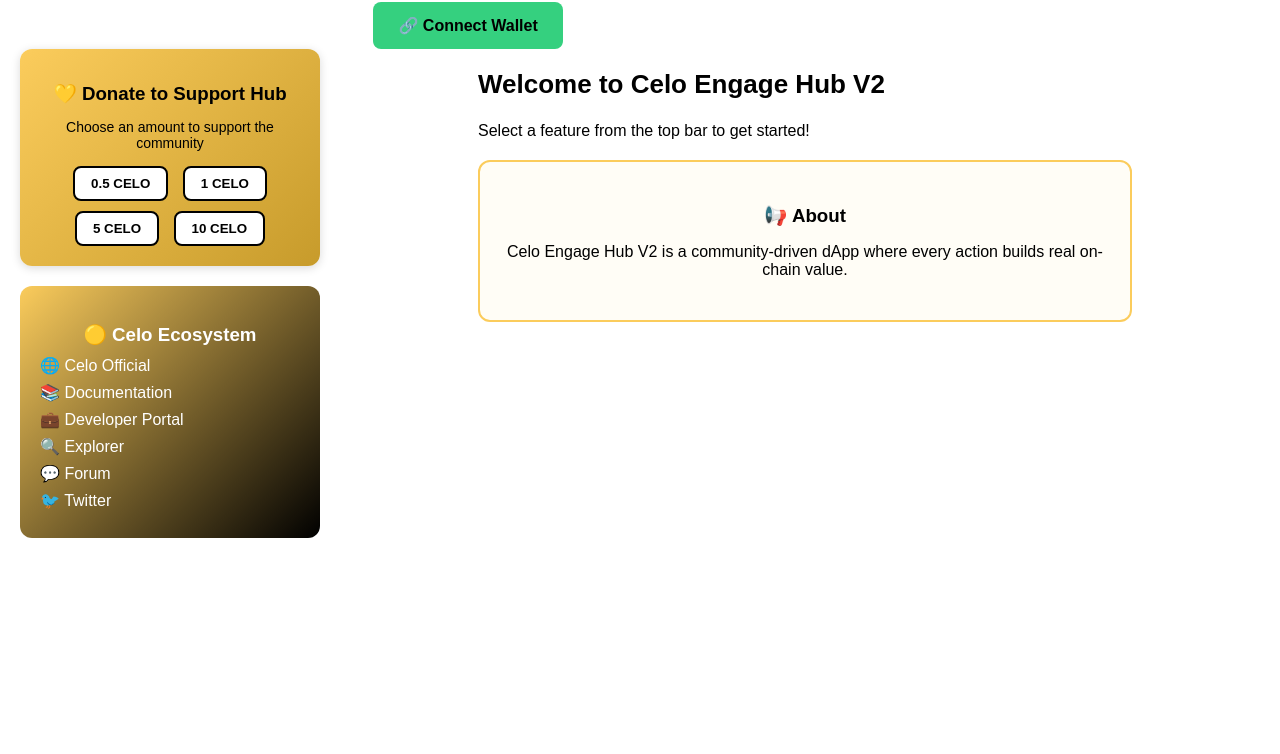
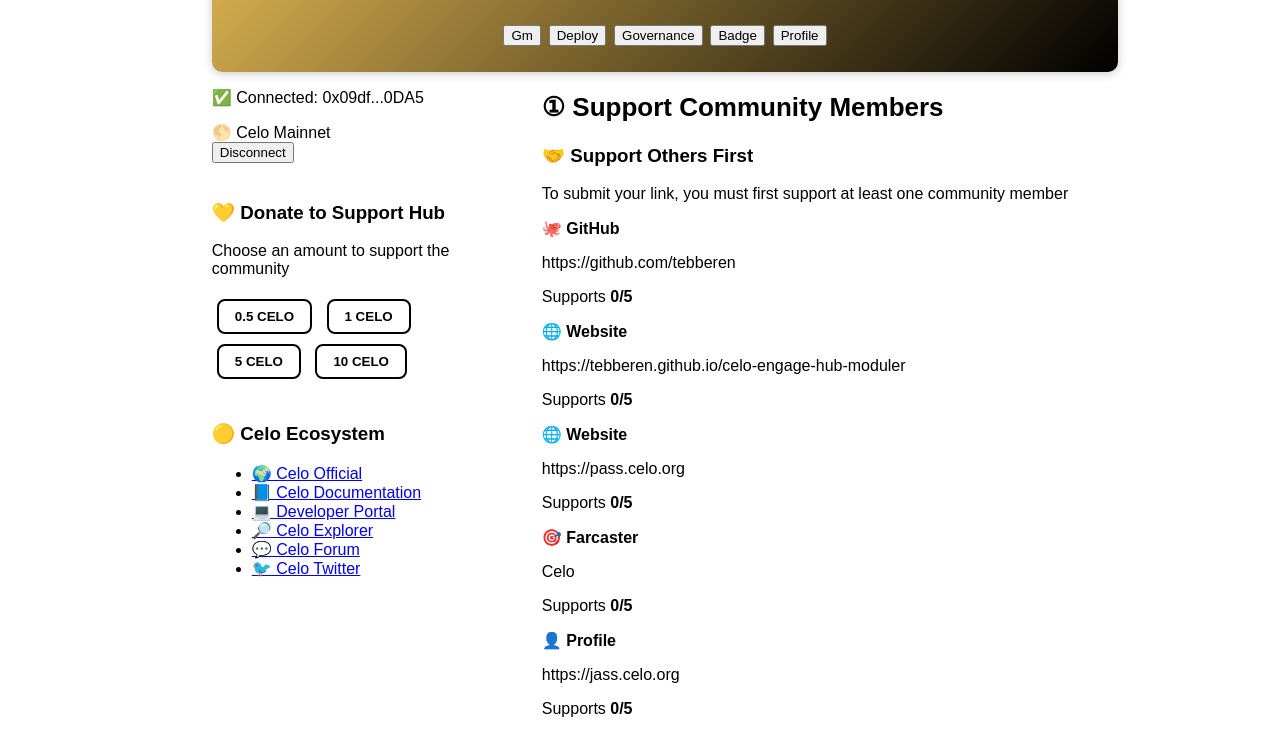
Before and after one commit to tebberen/celo-engage-hubv2, a plain HTML site: page index.html in a window 1280 px wide. Shown: the part 211-965 px from the top of the page. Before the commit the page ends 800 px from the top, so only its background shows below. Drawn offline with Linux system fonts and the light colour scheme.

Commit message:
Update index.html

```diff
--- a/index.html
+++ b/index.html
@@ -3,40 +3,41 @@
 <head>
   <meta charset="UTF-8" />
   <meta name="viewport" content="width=device-width, initial-scale=1.0" />
-  <title>Celo Engage Hub V2</title>
+  <title>Celo Engage Hub</title>
   <link rel="stylesheet" href="./src/styles/main.css" />
 </head>
 <body>
   <div class="centered-content">
     <header>
-      <div>🌐 Celo Engage Hub V2</div>
+      <div class="title-bar">
+        <span class="emoji">🌐</span> <span>Celo Engage Hub</span>
+      </div>
+      <p class="subtitle"><i>Social TX – Where Every Interaction Builds Real Value</i></p>
+      <p class="description">If you want support, support first</p>
+
+      <div class="nav-bar">
+        <button>Gm</button>
+        <button>Deploy</button>
+        <button>Governance</button>
+        <button>Badge</button>
+        <button>Profile</button>
+      </div>
     </header>
 
-    <!-- 🔹 ÜST BAR -->
-    <nav class="top-bar">
-      <button id="gmBtn">GM</button>
-      <button id="deployBtn">Deploy</button>
-      <button id="governanceBtn">Governance</button>
-      <button id="badgeBtn">Badge</button>
-      <button id="profileBtn">Profile</button>
-    </nav>
-
-    <!-- 🔗 Connect Wallet -->
-    <button id="connectWalletBtn" class="connect-btn">🔗 Connect Wallet</button>
+    <div class="container">
+      <!-- Sol panel -->
+      <aside class="sidebar">
+        <div class="wallet-box">
+          <div class="wallet-status">
+            <p>✅ Connected: 0x09df...0DA5</p>
+            <span class="network">🌕 Celo Mainnet</span>
+          </div>
+          <button class="disconnect-btn">Disconnect</button>
         </div>
 
-  <div class="container">
-    <!-- 🔹 SOL PANEL -->
-    <aside class="sidebar">
-      <div id="walletInfo" class="wallet-address hidden">
-        ✅ Connected: <span id="walletAddress"></span>
-        <div id="networkInfo"></div>
-      </div>
-
-      <!-- 💛 DONATE SECTION -->
-      <div class="donate-section">
+        <div class="donate-box">
           <h3>💛 Donate to Support Hub</h3>
-        <p class="donate-info">Choose an amount to support the community</p>
+          <p>Choose an amount to support the community</p>
           <div class="donate-buttons">
             <button data-amount="0.5">0.5 CELO</button>
             <button data-amount="1">1 CELO</button>
@@ -45,35 +46,60 @@
           </div>
         </div>
 
-      <!-- 🟡 CELO ECOSYSTEM LINKS -->
-      <div class="celo-ecosystem">
+        <div class="ecosystem-box">
           <h3>🟡 Celo Ecosystem</h3>
-        <a href="https://celo.org" target="_blank">🌐 Celo Official</a>
-        <a href="https://docs.celo.org" target="_blank">📚 Documentation</a>
-        <a href="https://developers.celo.org" target="_blank">💼 Developer Portal</a>
-        <a href="https://celoscan.io" target="_blank">🔍 Explorer</a>
-        <a href="https://forum.celo.org" target="_blank">💬 Forum</a>
-        <a href="https://x.com/Celo" target="_blank">🐦 Twitter</a>
+          <ul>
+            <li><a href="#">🌍 Celo Official</a></li>
+            <li><a href="#">📘 Celo Documentation</a></li>
+            <li><a href="#">💻 Developer Portal</a></li>
+            <li><a href="#">🔎 Celo Explorer</a></li>
+            <li><a href="#">💬 Celo Forum</a></li>
+            <li><a href="#">🐦 Celo Twitter</a></li>
+          </ul>
         </div>
       </aside>
 
-    <!-- 🔹 ANA İÇERİK -->
+      <!-- Ana içerik -->
       <main class="main-content">
-      <section id="contentArea">
-        <h2>Welcome to Celo Engage Hub V2</h2>
-        <p>Select a feature from the top bar to get started!</p>
+        <section class="support-section">
+          <h2>① Support Community Members</h2>
+          <div class="support-header">
+            <h3>🤝 Support Others First</h3>
+            <p>To submit your link, you must first support at least one community member</p>
+          </div>
 
-        <div class="info-card">
-          <h3>📢 About</h3>
-          <p>
-            Celo Engage Hub V2 is a community-driven dApp where every action builds real on-chain value.
-          </p>
+          <div class="link-grid">
+            <div class="link-card">
+              <span class="icon">🐙</span> <b>GitHub</b>
+              <p>https://github.com/tebberen</p>
+              <p>Supports <b>0/5</b></p>
+            </div>
+            <div class="link-card">
+              <span class="icon">🌐</span> <b>Website</b>
+              <p>https://tebberen.github.io/celo-engage-hub-moduler</p>
+              <p>Supports <b>0/5</b></p>
+            </div>
+            <div class="link-card">
+              <span class="icon">🌐</span> <b>Website</b>
+              <p>https://pass.celo.org</p>
+              <p>Supports <b>0/5</b></p>
+            </div>
+            <div class="link-card">
+              <span class="icon">🎯</span> <b>Farcaster</b>
+              <p>Celo</p>
+              <p>Supports <b>0/5</b></p>
+            </div>
+            <div class="link-card">
+              <span class="icon">👤</span> <b>Profile</b>
+              <p>https://jass.celo.org</p>
+              <p>Supports <b>0/5</b></p>
+            </div>
           </div>
         </section>
       </main>
     </div>
+  </div>
 
-  <!-- 📜 Ana script (modüler yapı) -->
   <script type="module" src="./src/main.js"></script>
 </body>
 </html>
```
Lines whose indentation alone changed are shown as unchanged.
